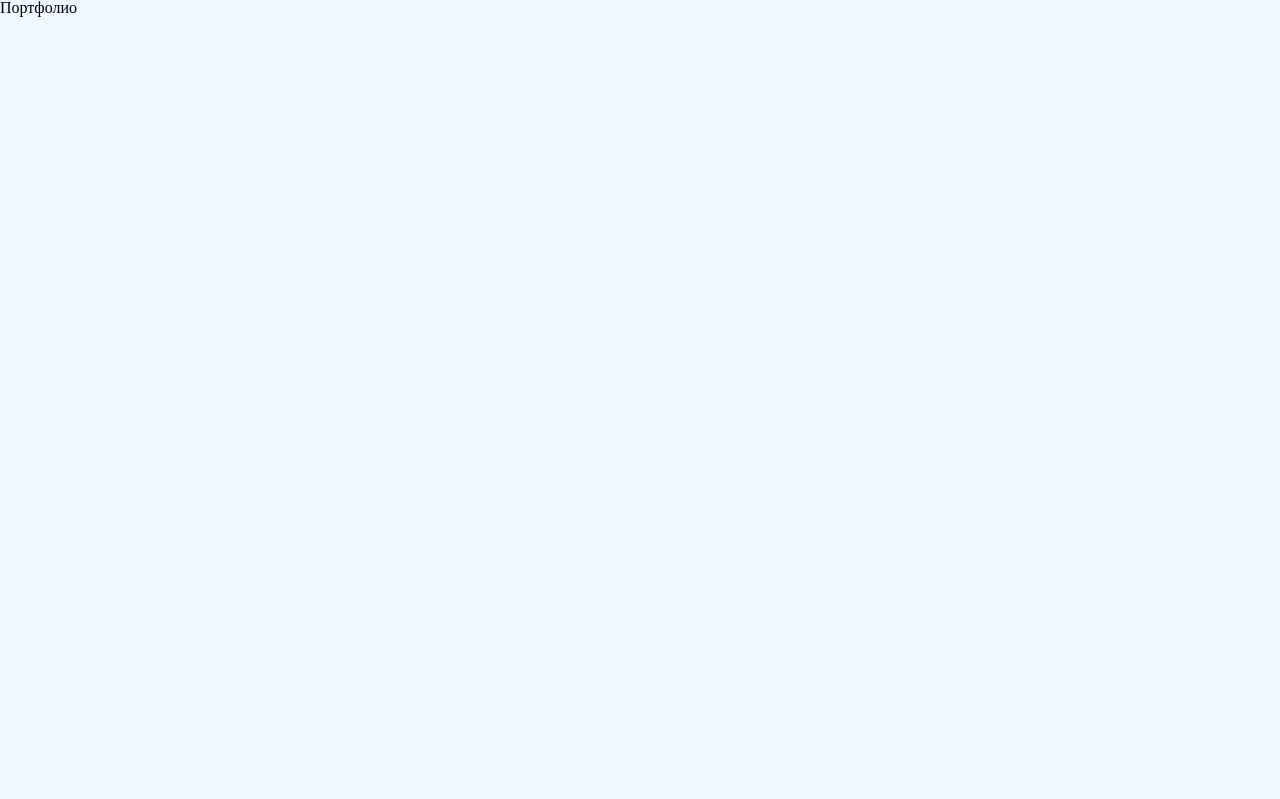
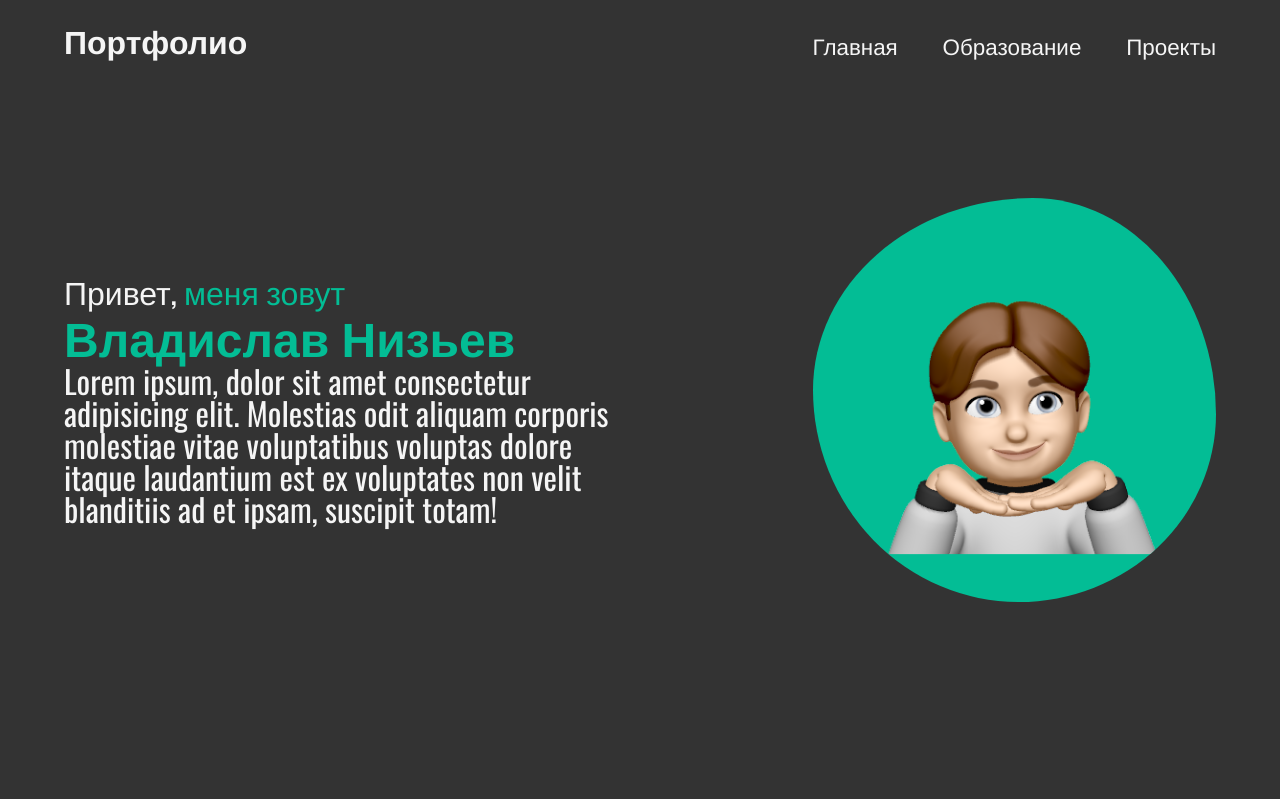
Before and after one commit to nilVFS/personal, a plain HTML site: page index.html in a window 1280 px wide. Shown: the top 799 px of the page. Drawn offline with nearby package versions, Linux system fonts and the light colour scheme.

Commit message:
animate photo wrapper

```diff
--- a/index.html
+++ b/index.html
@@ -6,25 +6,44 @@
         <title>Владислав Низьев</title>
         <link href="./src/styles/reset.css" type="text/css" rel="stylesheet" />
         <link href="./src/styles/styles.css" type="text/css" rel="stylesheet" />
+        <script defer src="src/scripts/main.js"></script>
     </head>
     <body>
         <header>
             <h1>Портфолио</h1>
-            <ul>
-                <li><a href="#"></a></li>
-                <li><a href="#"></a></li>
-                <li><a href="#"></a></li>
-            </ul>
+            <nav>
+                <ul>
+                    <li><a href="#main">Главная</a></li>
+                    <li><a href="#education">Образование</a></li>
+                    <li><a href="#projects">Проекты</a></li>
+                </ul>
+            </nav>
         </header>
+        <main>
+            <section id="main">
+                <div id="main-content">
+                    <div class="main-text">
+                        <h4>Привет, <span class="light-green">меня зовут</span></h4>
+                        <h3 class="light-green name"></h3>
+                        <p>
+                            Lorem ipsum, dolor sit amet consectetur adipisicing elit. Molestias odit aliquam corporis
+                            molestiae vitae voluptatibus voluptas dolore itaque laudantium est ex voluptates non velit
+                            blanditiis ad et ipsam, suscipit totam!
+                        </p>
+                    </div>
+                    <div class="main-photo">
+                        <div class="photo-wrapper">
+                            <img class="profile-img" src="src/images/profile-image.png" alt="Владислав Низьев"/>
+                        </div>
+                    </div>
+                </div>
+            </section>
+            <section id="education">
 
-
-        <main>
-
+            </section>
+            <section id="projects">
+                <h2>Проекты</h2>
+            </section>
         </main>
-
-
-        <footer>
-
-        </footer>
     </body>
 </html>
--- /dev/null
+++ b/src/scripts/main.js
@@ -0,0 +1,21 @@
+window.onwheel = e => {
+    if(e.deltaY >= 0){
+      document.querySelector("header").style.display = "none";
+      console.log('Scroll Down');
+    } else {
+        document.querySelector("header").style.display = "flex";
+    }
+}
+
+const myName = "Владислав Низьев";
+let i = 0;
+
+function typeWriter() {
+    if (i < myName.length) {
+      document.querySelector(".name").innerHTML += myName.charAt(i);
+      i++;
+      setTimeout(typeWriter, 100);
+    }
+  }
+
+document.body.addEventListener("load", typeWriter())
--- a/src/styles/styles.css
+++ b/src/styles/styles.css
@@ -1,15 +1,201 @@
+@import url('https://fonts.googleapis.com/css2?family=Oswald:wght@300;400;700&display=swap');
+/* GLOBAL */
 * {
     box-sizing: border-box;
     outline: none;
 }
 
+:root {
+    --main-white: whitesmoke;
+    --gray: #545454;
+    --light-black: #333333;
+    --light-green: rgb(3, 189, 149);
+    --deep-green: rgb(21, 87, 80);
+}
+
 
 html {
     box-sizing: border-box;
+    scroll-behavior: smooth;
 }
 
 body {
-    background-color: aliceblue;
+    font-family: "Oswald", Helvetica, sans-serif;
+    color: var(--main-white);
+    width: 100%;
+    height: 100vh;
+    background: var(--light-black);
+}
+
+main {
     width: 100%;
     height: 100vh;
 }
+
+h2 {
+    font-size: 1.7rem;
+}
+
+h3 {
+    font-size: 3rem;
+    font-weight: 600;
+    line-height: 1.2em;
+}
+
+h4 {
+    font-size: 2rem;
+}
+
+a {
+    color: var(--main-white);
+    text-decoration: none;
+}
+
+.light-green {
+    color: var(--light-green);
+}
+
+/* HEADER */
+header {
+    position: fixed;
+    display: flex;
+    align-items: flex-end;
+    justify-content: space-between;
+    top: 0;
+    left: 50%;
+    transform: translate(-50%, 0);
+    width: 90%;
+    height: 7%;
+}
+
+header h1 {
+    font-size: 2rem;
+    font-weight: 800;
+}
+
+/* NAVIGATION */
+nav ul {
+    display: flex;
+}
+
+ul > li {
+    margin-left: 2em;
+    font-size: 1.4em;
+}
+
+
+#main {
+    width: 100%;
+    height: 100%;
+    display: flex;
+    flex-flow: column nowrap;
+    margin: 0 auto;
+}
+
+#main-content {
+    width: 90%;
+    margin: 0 auto;
+    height: 100%;
+    display: flex;
+    align-items: center;
+}
+
+.main-text {
+    width: 50%;
+    display: flex;
+    flex-direction: column;
+    word-wrap: nowrap;
+}
+
+.main-text > p {
+    font-size: 2rem;
+}
+
+.main-photo {
+    width: 50%;
+    height: 100%;
+    display: flex;
+    flex-direction: column;
+    align-items: flex-end;
+    justify-content: center;
+}
+
+.photo-wrapper {
+    width: 70%;
+    background-color: var(--light-green);
+    border-radius: 77% 23% 78% 22% / 25% 77% 23% 75%;
+    overflow: hidden;
+    animation: photoBorderMorph 10s linear 0s infinite alternate-reverse;
+
+}
+
+.photo-wrapper img {
+    max-width: 100%;
+}
+
+
+@keyframes photoBorderMorph {
+
+    from {
+        border-radius: 77% 23% 78% 22% / 25% 77% 23% 75%;
+    }
+
+    to {
+        border-radius: 32% 68% 20% 80% / 70% 30% 70% 30%;
+    }
+
+}
+
+#education {
+    width: 90%;
+    height: 100%;
+    margin: 0 auto;
+    border: 1px solid red;
+}
+
+
+#projects {
+    width: 90%;
+    height: 100%;
+    padding-top: 5%;
+    margin: 0 auto;
+}
+
+
+
+@media screen and (max-width: 768px) {
+
+    header {
+        align-items: center;
+        justify-content: center;
+    }
+
+    header h1 {
+        display: none;
+    }
+
+    ul {
+        justify-content: space-evenly;
+    }
+
+    ul > li {
+        margin: 1em;
+    }
+
+
+    #main-content {
+        flex-direction: column;
+    }
+
+    .main-text {
+        width: 100%;
+        height: 50%;
+    }
+
+    .main-photo {
+        width: 100%;
+        height: 50%;
+        order: -1;
+        align-items: center;
+    }
+}
```
Also changed, not shown: src/images/chalkboard.jpg (added), src/images/profile-image.png (added).
